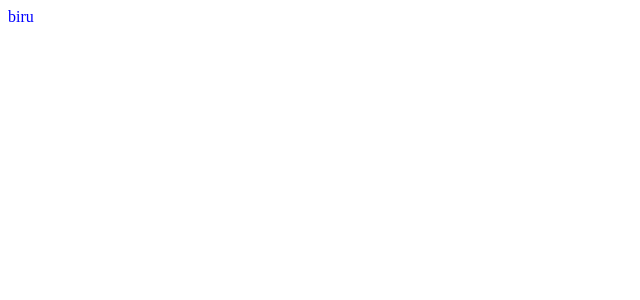
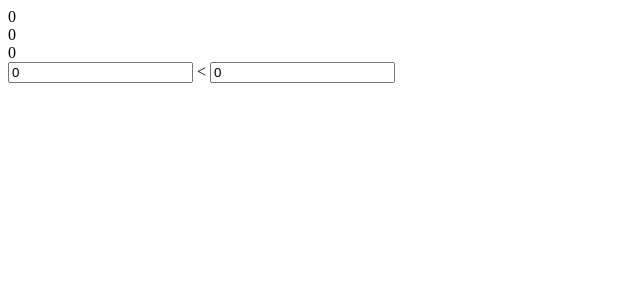
Before and after one commit to faizaungguh/vue-todo, a Vue app: page / in a window 1280 px wide. Shown: the top 300 px of the page, without its empty margins (0-640 px from the left). Built offline with nearby package versions, Linux system fonts and the light colour scheme.

Commit message:
somputed

```diff
--- a/src/App.vue
+++ b/src/App.vue
@@ -1,14 +1,40 @@
 <template>
-  <div v-html="message">
+  <!-- mengembalikan nilai string -->
+  <div>
+    {{ num1 + num2 }}
   </div>
+  <!-- dikonversi string to Int -->
+  <div>
+    {{ parseInt(num1) + parseInt(num2) }}
+  </div>
+  <!-- menggunakan computed total -->
+  <div>
+    {{ total }}
+  </div>
+  <input v-model="num1" />
+  <!-- menggunakan computed perbandingan -->
+  {{ perbandingan }}
+  <input v-model="num2" />
 </template>
 
 <script>
 export default {
   data() {
     return {
-      message: '<span style ="color: blue">biru</span>'
-    }
+      num1: 0,
+      num2: 0,
+    };
   },
-}
+  computed: {
+    total() {
+      return parseInt(this.num1) + parseInt(this.num2);
+    },
+    perbandingan() {
+      if (this.num1 > this.num2) {
+        return ">";
+      }
+      return "<";
+    },
+  },
+};
 </script>
```
